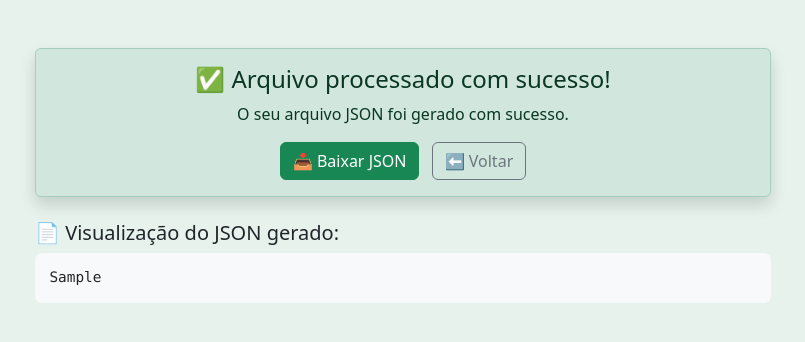
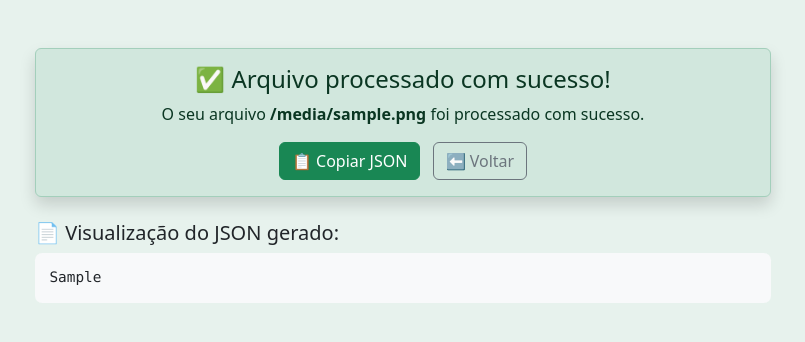
Before and after one commit to newtonjgaliza/Converter-folha-de-pagamento-para-JSON, a Flask app: template templates/success.html in a window 1280 px wide. Shown: the top 342 px of the page, without its empty margins (237-1042 px from the left). Run offline with Flask 2, Linux system fonts and the light colour scheme; the template is opened without the code that fills it: most values are stand-ins (such as "Sample title", 1, 10 or a date in 2020).

Commit message:
Update success.html

```diff
--- a/templates/success.html
+++ b/templates/success.html
@@ -12,6 +12,11 @@
       font-size: 0.9em;
       overflow-x: auto;
     }
+    .copy-btn {
+      position: absolute;
+      top: 10px;
+      right: 10px;
+    }
   </style>
 </head>
 <body class="bg-success bg-opacity-10">
@@ -20,15 +25,29 @@
       <div class="col-lg-8">
         <div class="alert alert-success text-center shadow">
           <h4 class="alert-heading">✅ Arquivo processado com sucesso!</h4>
-          <p>O seu arquivo JSON foi gerado com sucesso.</p>
-          <a href="{{ url_for('download_json', filename=filename) }}" class="btn btn-success">📥 Baixar JSON</a>
+          <p>O seu arquivo <strong>{{ filename }}</strong> foi processado com sucesso.</p>
+          <button onclick="copyToClipboard()" class="btn btn-success">📋 Copiar JSON</button>
           <a href="{{ url_for('index') }}" class="btn btn-outline-secondary ms-2">⬅ Voltar</a>
         </div>
 
-        <h5 class="mt-4">📄 Visualização do JSON gerado:</h5>
-        <pre>{{ json_data }}</pre>
+        <div class="position-relative">
+          <h5 class="mt-4">📄 Visualização do JSON gerado:</h5>
+          <pre id="json-content">{{ json_data }}</pre>
+        </div>
       </div>
     </div>
   </div>
+
+  <script>
+    function copyToClipboard() {
+      const jsonContent = document.getElementById('json-content').textContent;
+      navigator.clipboard.writeText(jsonContent).then(function() {
+        alert('JSON copiado para a área de transferência!');
+      }, function(err) {
+        console.error('Erro ao copiar: ', err);
+        alert('Erro ao copiar o JSON. Tente selecionar e copiar manualmente.');
+      });
+    }
+  </script>
 </body>
 </html>
```
